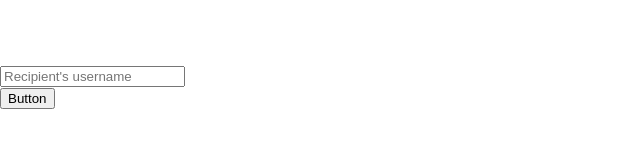
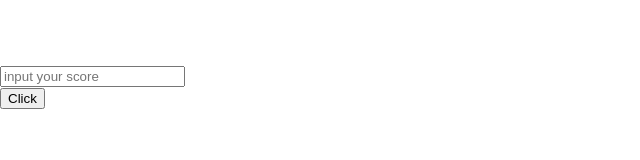
Before and after one commit to Puthxii/React-app, a React (Create React App) app: page / in a window 1280 px wide. Shown: the top 160 px of the page, without its empty margins (0-640 px from the left). Built offline with nearby package versions, Linux system fonts and the light colour scheme.

Commit message:
create components

```diff
--- a/src/App.js
+++ b/src/App.js
@@ -2,20 +2,23 @@ import React, {Component} from 'react';
 import logo from './logo.svg';
 import './App.css';
 import Containers from './containers/containers';
+import TextInput from './components/TextInput';
+import Button from './components/Button';
+
 
 class App extends Component {
 
 
   render() {
     return (
+
       <Containers>
        <div className="input-group mb-3">
-        <input type="text" className="form-control" placeholder="Recipient's username" aria-label="Recipient's username" aria-describedby="basic-addon2"/>
+          <TextInput type="number" value="" placeholder="input your score" classes="form-control"/>
         <div className="input-group-append">
-          <button className="btn btn-outline-secondary" type="button">Button</button>
+          <Button classes="btn btn-outline-secondary">Click</Button>
         </div>
       </div>
-
 
       </Containers>
     );
--- /dev/null
+++ b/src/components/Button.js
@@ -0,0 +1,10 @@
+import React, {Component} from 'react';
+
+
+export default class Button extends Component{
+    render() {
+        return (
+            <button className={this.props.classes} >{this.props.children}</button>
+        )
+    }
+}
--- /dev/null
+++ b/src/components/TextInput.js
@@ -0,0 +1,10 @@
+import React, {Component} from 'react';
+
+
+export default class TextInput extends Component{
+    render() {
+        let props = this.props;
+        return (
+            <input type={props.type} className={props.classes} placeholder={props.placeholder} value={props.value}/>        )
+    }
+}
```
Also changed, not shown: src/components/Grade.js (added, +11 -0 lines).
